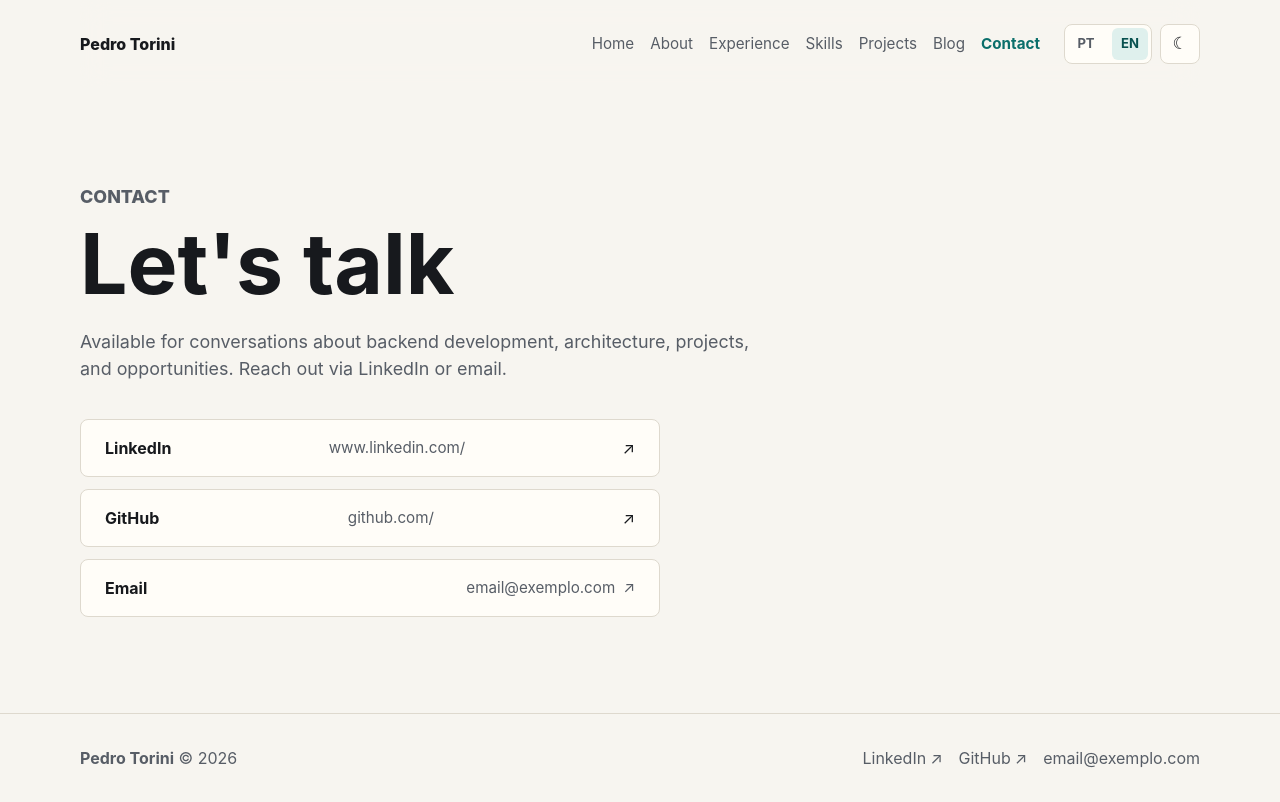
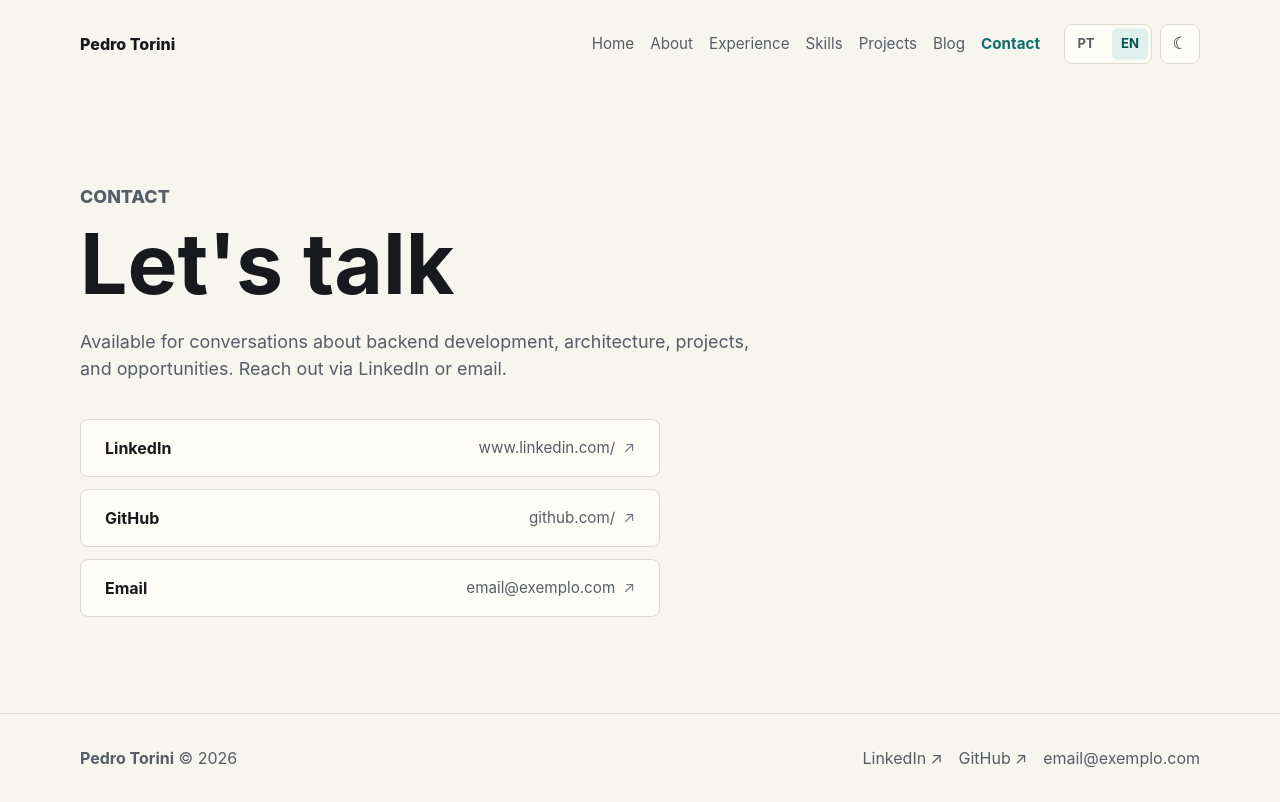
Before and after one commit to PTorini1/portfolio-phst, a React (Vite) app: page /contact in a window 1280 px wide. Built offline with nearby package versions, Linux system fonts and the light colour scheme.

Commit message:
fix: align contact channels layout and arrow positioning

```diff
--- a/src/components/ExternalLink.tsx
+++ b/src/components/ExternalLink.tsx
@@ -5,6 +5,7 @@ type ExternalLinkProps = {
   href: string;
   className?: string;
   label?: string;
+  hideArrow?: boolean;
 };
 
 export function ExternalLink({
@@ -12,6 +13,7 @@ export function ExternalLink({
   href,
   className,
   label,
+  hideArrow = false,
 }: ExternalLinkProps) {
   return (
     <a
@@ -22,7 +24,7 @@ export function ExternalLink({
       aria-label={`${label ?? "Link externo"} - abre em nova aba`}
     >
       {children}
-      <span aria-hidden="true">↗</span>
+      {!hideArrow && <span aria-hidden="true">↗</span>}
     </a>
   );
 }
--- a/src/pages/ContactPage.tsx
+++ b/src/pages/ContactPage.tsx
@@ -19,20 +19,29 @@ export function ContactPage() {
                 href={channel.href}
                 label={channel.label}
                 className="contact-channel"
+                hideArrow
               >
                 <span className="contact-channel-label">{channel.label}</span>
-                <span className="contact-channel-value">{channel.value}</span>
+                <span className="contact-channel-details">
+                  <span className="contact-channel-value">{channel.value}</span>
+                  <span className="contact-channel-arrow" aria-hidden="true">
+                    ↗
+                  </span>
+                </span>
               </ExternalLink>
             ) : (
               <a
                 key={channel.id}
                 href={channel.href}
                 className="contact-channel"
+                aria-label={`${channel.label} - ${channel.value}`}
               >
                 <span className="contact-channel-label">{channel.label}</span>
-                <span className="contact-channel-value">
-                  {channel.value}
-                  <span aria-hidden="true"> ↗</span>
+                <span className="contact-channel-details">
+                  <span className="contact-channel-value">{channel.value}</span>
+                  <span className="contact-channel-arrow" aria-hidden="true">
+                    ↗
+                  </span>
                 </span>
               </a>
             )
--- a/src/styles/global.css
+++ b/src/styles/global.css
@@ -1019,7 +1019,7 @@ p {
   font-size: 1rem;
 }
 
-.contact-channel-value {
+.contact-channel-details {
   display: inline-flex;
   align-items: center;
   gap: var(--space-2);
@@ -1027,8 +1027,19 @@ p {
   font-size: 0.95rem;
 }
 
-.contact-channel:hover .contact-channel-value {
+.contact-channel-arrow {
+  display: inline-block;
+  color: var(--color-text-subtle);
+  transition: transform 0.15s ease, color 0.15s ease;
+}
+
+.contact-channel:hover .contact-channel-details {
   color: var(--color-accent);
+}
+
+.contact-channel:hover .contact-channel-arrow {
+  color: var(--color-accent);
+  transform: translate(2px, -2px);
 }
 
 @media (max-width: 920px) {
```
